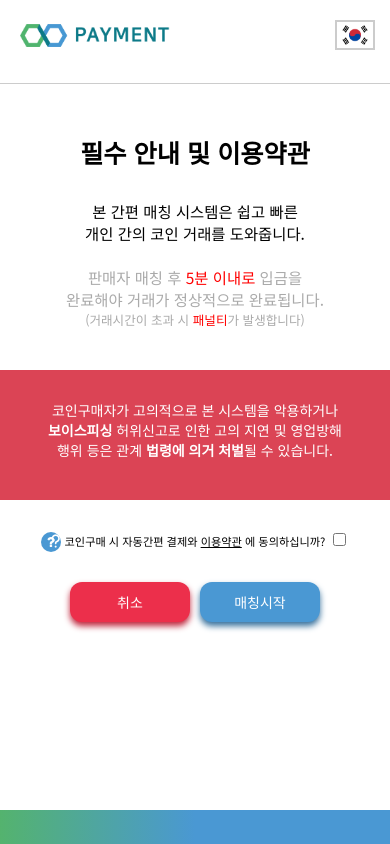
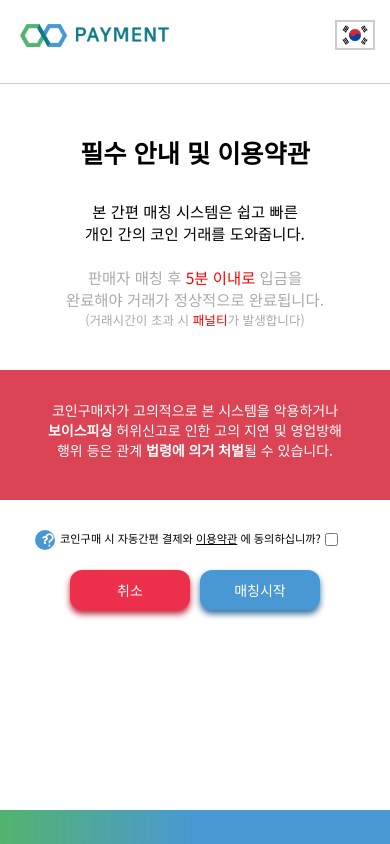
Before and after one commit to haulpark/dalbit-soft, a plain HTML site: page html/p_warning.html in a window 390 px wide. Drawn offline with Linux system fonts and the light colour scheme.

Commit message:
index js 수정 및 warning page 정렬 수정

```diff
--- a/css/src/p_warning.css
+++ b/css/src/p_warning.css
@@ -49,7 +49,7 @@
   .guideBox{
     display:none;
     position: absolute; z-index:100;
-    left:10%; bottom: 15%;
+    left:12%; bottom: 15%;
     width:250px; height:150px;
     padding:15px; padding-top:25px; box-sizing: border-box;
     background-color: #f5f6f7;
@@ -70,34 +70,38 @@
 
   .br{height:5px;}
 
-  /* ------------------ guide icon = ? ------------------ */
+
+  /* ------------------ warning_check ------------------ */
+  .warning_check{
+    position: absolute;
+    width:320px; height:auto;
+    font-size:0.8rem;
+    top: 20px; left:0; right:0;
+    margin:auto;
+    box-sizing: border-box;}
+
         .guide_icon{
+          float:left; margin-right: 5px;
           width:20px; height:20px;
           border-radius: 100%;
           background-color:#4a98d3;
           background-image: url(../../img/image/question.png);
-    background-size: 50%;
+          background-size: 40%;
           background-repeat: no-repeat;
           background-position: 50% 50%;
         }
 
-  /* ------------------ 체크박스 ------------------ */
-  .warning_check{
-    width:100%; height:auto;
-    font-size:0.8rem;
-    margin:auto; text-align: center;
-    margin-top: 20px;
-    box-sizing: border-box;}
+        .cs_text{float:left;}
+        .cs{display:inline;}
 
-  .cs_title{margin:auto;}
-  .cs{display:inline;}
+        #pointCheck{float:left;}
 
 
     .check_text{
       position: absolute;
-    top:20px; right:0; left:0; margin:auto;
+      top:40px; right:0; left:0; margin:auto;
       display:none;
-    color:#f00; font-size:0.9rem;}
+      color:#f00; font-size:0.8rem;}
 
   /* ------------------ 이용약관 ------------------ */
     .cs_box{
@@ -127,8 +131,7 @@
     margin:auto;
   }
 
-
-  .no, .yes{margin-top:30px; width:120px; height:40px; }
+  .no, .yes{margin-top:60px; width:120px; height:40px; }
 
 
 }
--- a/html/p_warning.html
+++ b/html/p_warning.html
@@ -82,20 +82,21 @@
     </div>
 
     <div class="warning_check">
-
-      <div class="cs_title">
         <button type="button" class="guide_icon">
           <i class="fas fa-question"></i>
         </button>
 
-        <span class="check_title">코인구매 시 자동간편 결제와</span>
-        <a href="#" class="cs"><u>이용약관</u></a>
-        <span>에 동의하십니까?</span>
+        <div class="cs_text">
+          <span class="check_title">코인구매 시 자동간편 결제와</span>
+          <a href="#" class="cs"><u>이용약관</u></a>
+          <span>에 동의하십니까?</span>
+        </div>
 
-        <input type="checkbox" name="pointCheck" id="pointCheck" required></div>
+        <input type="checkbox" name="pointCheck" id="pointCheck" required>
+    </div>
 
-      <div class="check_text"> 간편결제에 동의해주세요.</div>
-    </div>
+    <div class="check_text"> 간편결제에 동의해주세요.</div>
+
 
     <div class="warning_agree">
       <button type="button" class="no"><a href="./p_cancel.html"><span>취소</span></a></button>
--- a/js/src/index.js
+++ b/js/src/index.js
@@ -11,5 +11,5 @@
     function openNewWindow(window) {
       open (window,"NewWindow","left=0, top=0, toolbar=no, location=no,\
             directories=no, status=no, menubar=no, scrollbars=no\
-            resizable=yes, width=479, height=700");}
+            resizable=yes, width=478, height=700");}
   }
```
Also changed, not shown: 5 other files. Lines whose indentation alone changed are shown as unchanged.
